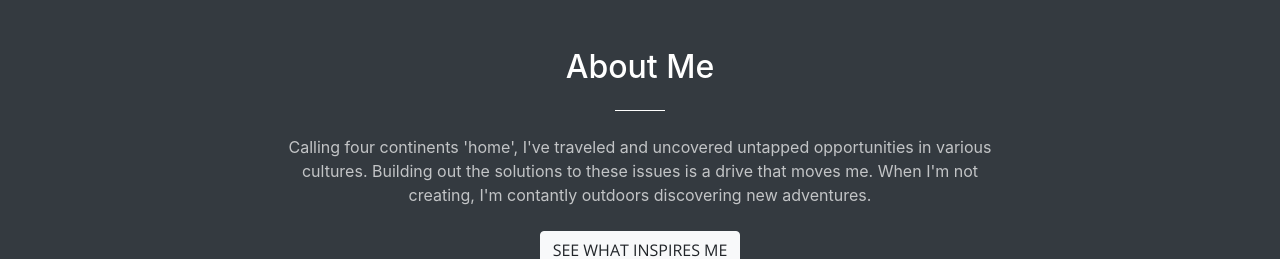
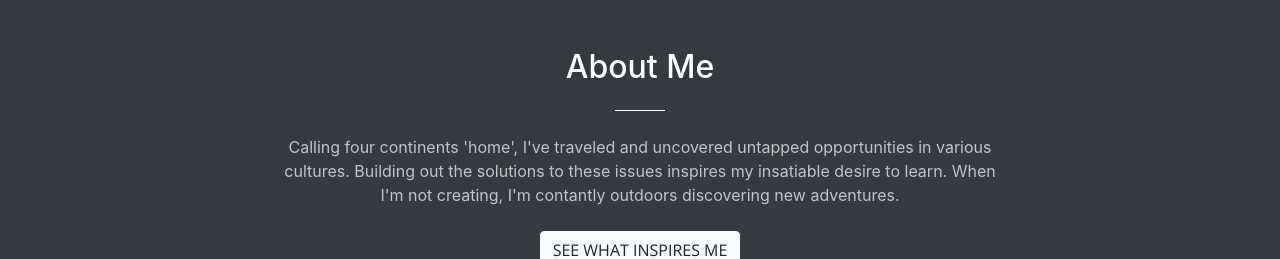
Before and after one commit to ccm36/portfolio, a website with bundled scripts: page index.html in a window 1280 px wide. Shown: the part 880-1139 px from the top of the page. Built offline with nearby package versions, Linux system fonts and the light colour scheme.

```diff
--- a/index.html
+++ b/index.html
@@ -83,7 +83,7 @@
             <h2 class="section-heading text-white">About Me</h2>
             <hr class="light my-4">
             <p class="text-faded mb-4">Calling four continents 'home', I've traveled and uncovered untapped opportunities in
-              various cultures.  Building out the solutions to these issues is a drive that moves me. When I'm not creating, I'm contantly outdoors discovering new adventures.
+              various cultures.  Building out the solutions to these issues inspires my insatiable desire to learn. When I'm not creating, I'm contantly outdoors discovering new adventures.
             </p>
             <a class="btn btn-light btn-xl js-scroll-trigger" href="#inspiration">See What Inspires Me</a>
           </div>
```
Also changed, not shown: 1 other file.
